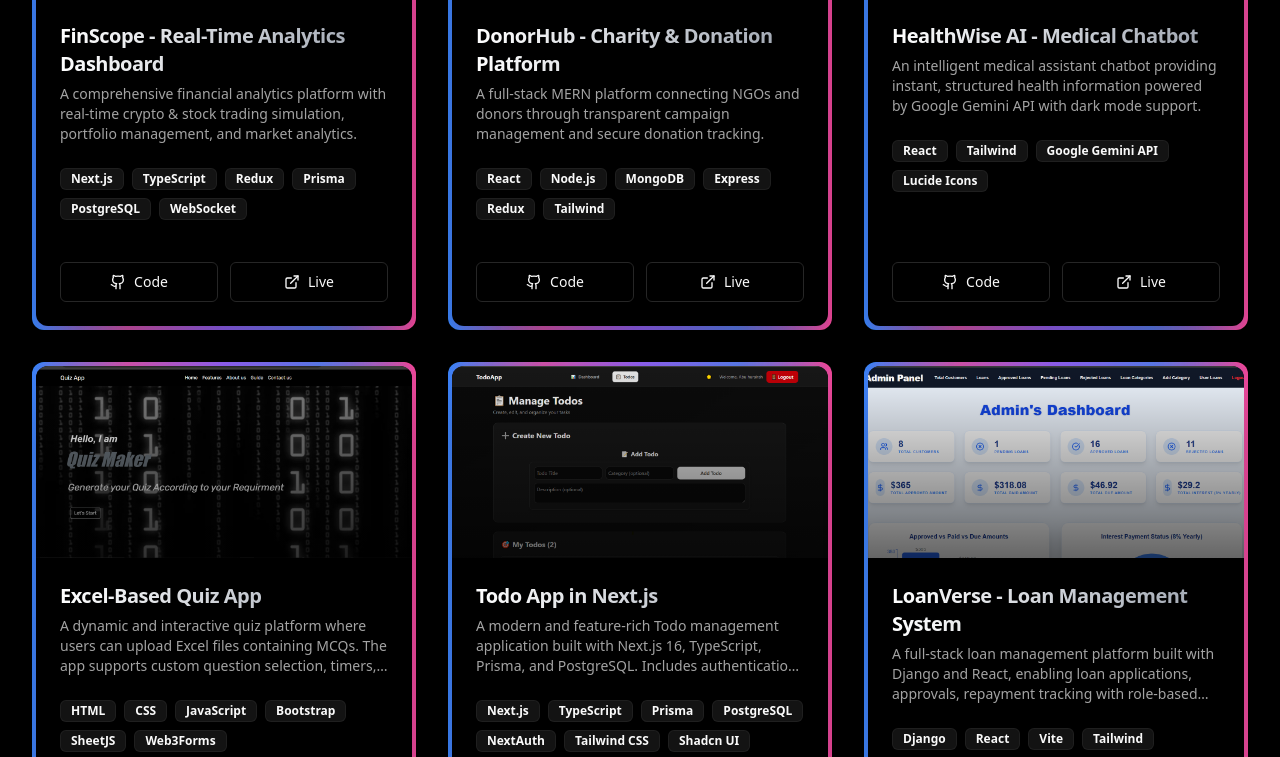
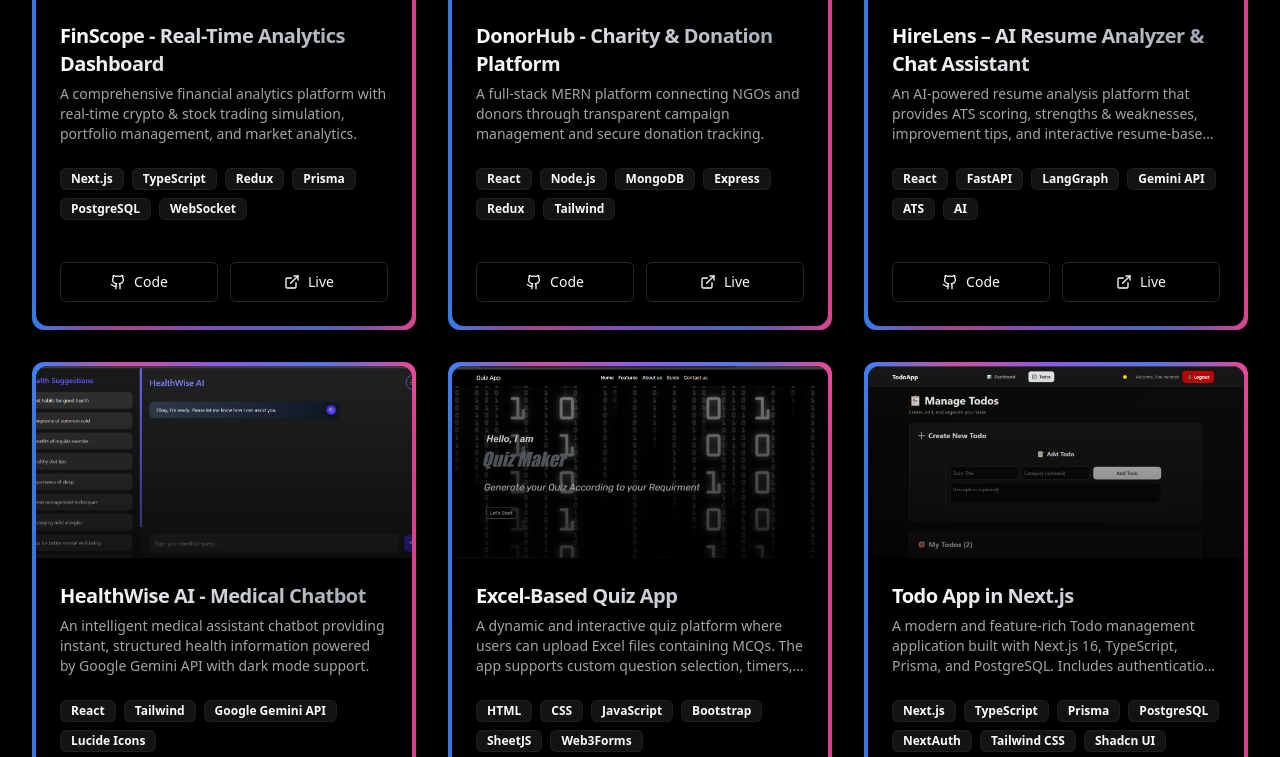
Before and after one commit to ITZ-HURAIRAH18/Portfolio, a React (Vite) app in the folder portfolio-js/: page / in a window 1280 px wide. Shown: the part 1838-2595 px from the top of the page. Built offline with nearby package versions, Linux system fonts and the light colour scheme.

Commit message:
Add Hire Lens Project

```diff
--- a/portfolio-js/src/pages/Projects.jsx
+++ b/portfolio-js/src/pages/Projects.jsx
@@ -18,6 +18,7 @@ import schedule from "../assets/schedule.png"
 import era from "../assets/Era.png"
 import quiz from "../assets/quiz.png"
 import todo from "../assets/todo.png"
+import hirelens from "../assets/hirelens.png"
 const projects = [
   // Projects with both code and live links
   {
@@ -36,6 +37,15 @@ const projects = [
     live: "https://donor-hub-eta.vercel.app/",
     image: donor_hub,
   },
+  {
+  title: "HireLens – AI Resume Analyzer & Chat Assistant",
+  description: "An AI-powered resume analysis platform that provides ATS scoring, strengths & weaknesses, improvement tips, and interactive resume-based chat using LLMs.",
+  tags: ["React", "FastAPI", "LangGraph", "Gemini API", "ATS", "AI"],
+  github: "https://github.com/ITZ-HURAIRAH18/HireLens",
+  live: "https://hire-lensz.vercel.app/",
+  image: hirelens,
+}
+,
   {
     title: "HealthWise AI - Medical Chatbot",
     description: "An intelligent medical assistant chatbot providing instant, structured health information powered by Google Gemini API with dark mode support.",
```
Also changed, not shown: portfolio-js/src/assets/HireLens.png (added).
